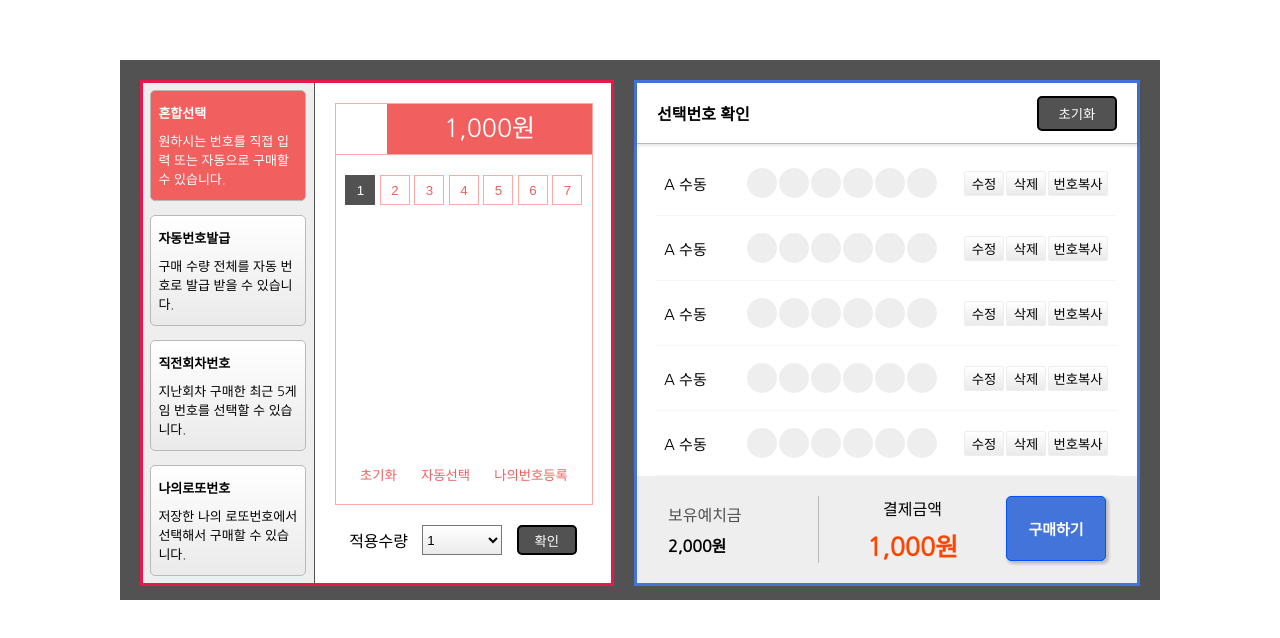
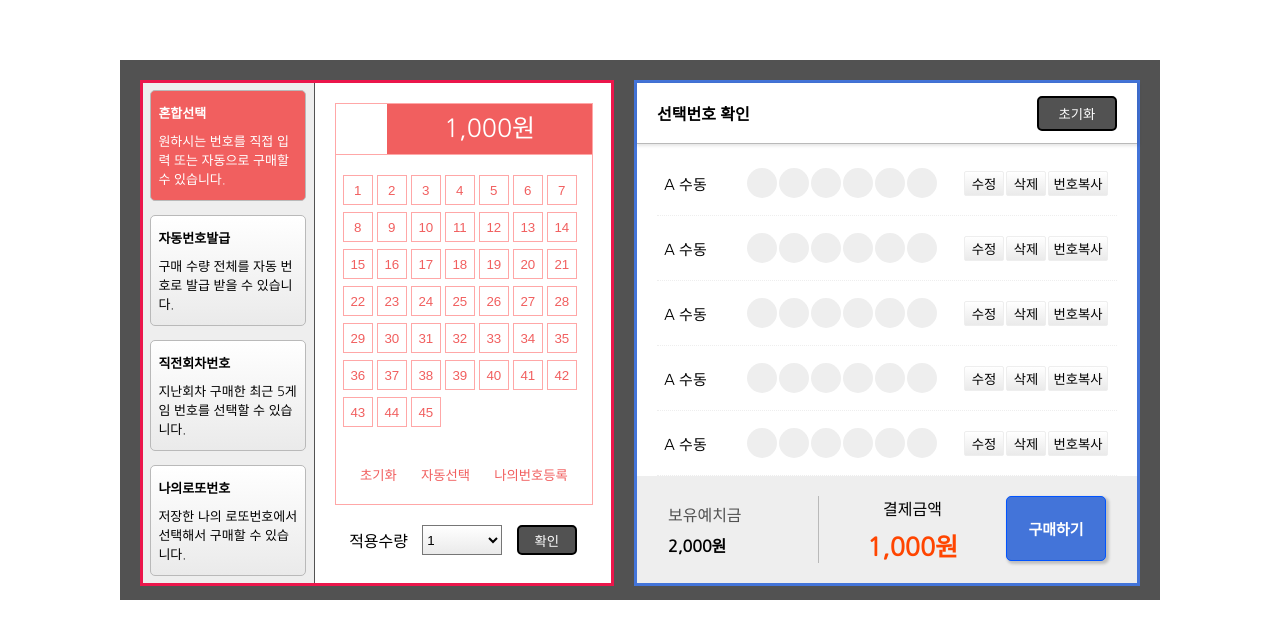
Before and after one commit to HJtime/lotto, a plain HTML site: page index.html in a window 1280 px wide. Shown: the part 120-758 px from the top of the page. Drawn offline with Linux system fonts and the light colour scheme.

Commit message:
JS number

```diff
--- a/index.html
+++ b/index.html
@@ -39,13 +39,6 @@
                             <div><span>1,000원</span></div>
                         </div>
                         <div class="numberlist">
-                            <button class="num active" data-number="1">1</button>
-                            <button class="num" data-number="2">2</button>
-                            <button class="num" data-number="3">3</button>
-                            <button class="num" data-number="4">4</button>
-                            <button class="num" data-number="5">5</button>
-                            <button class="num" data-number="6">6</button>
-                            <button class="num" data-number="7">7</button>
                         </div>
                         <div class="menu">
                             <button class="reset">초기화</button>
--- a/main.js
+++ b/main.js
@@ -0,0 +1,12 @@
+'use strict'
+
+const numberBox=document.querySelector('.numberlist');
+
+// 로또 번호 배치
+for(let i=1; i<46; i++){
+    const number=document.createElement('button');
+    number.setAttribute('class', 'num');
+    number.setAttribute('data-number', i);
+    number.innerHTML=`${i}`;
+    numberBox.appendChild(number);
+}
--- a/style.css
+++ b/style.css
@@ -135,6 +135,7 @@ section{
 .numberlist{
     height: 270px;
     padding: var(--spacing-medium) var(--spacing-micro);
+    text-align: left;
 }/***번호 리스트***/
 
 .numberlist .num{
@@ -143,6 +144,7 @@ section{
     color: var(--color-pink);
     border: 1px solid var(--color-light-pink);
     margin-bottom: var(--spacing-micro);
+    margin-right: 4px;
 }
 
 .numberlist .num.active{
```
